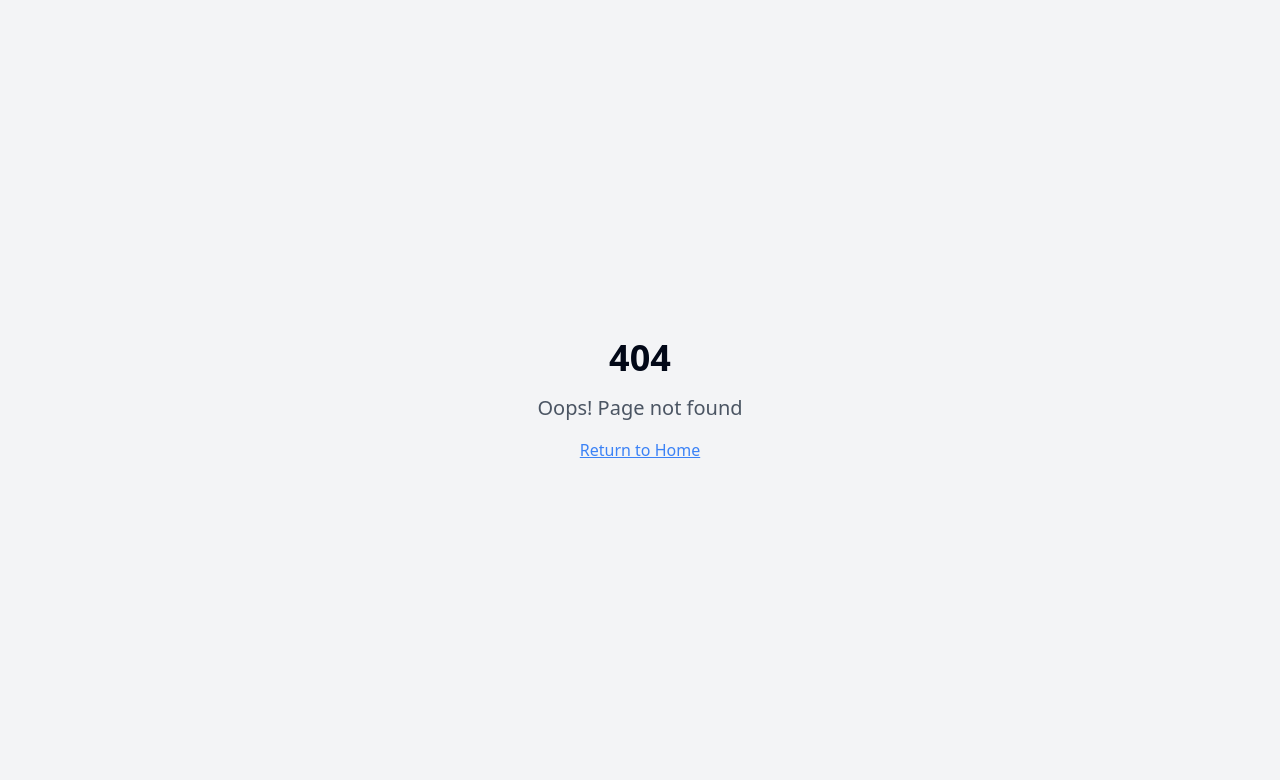
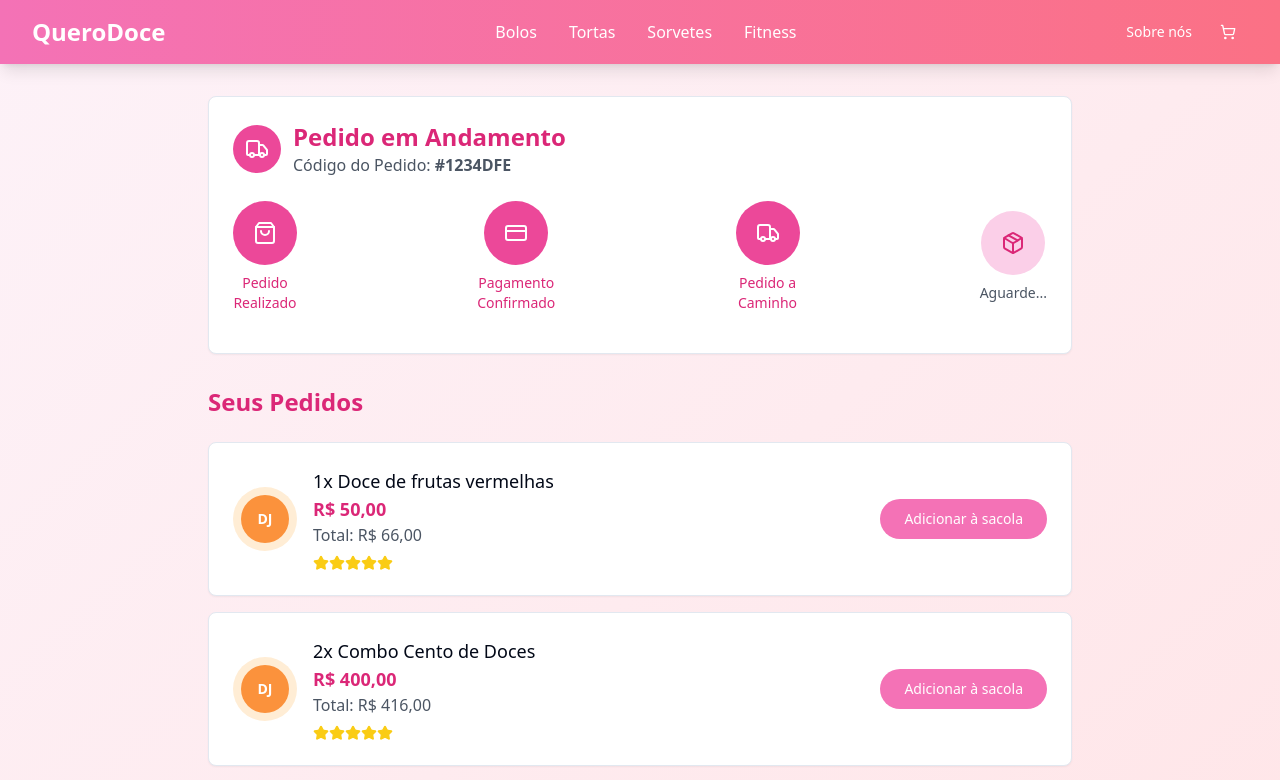
Before and after one commit to AmandaHerbella/quero-doce-projeto, a React (Vite) app: page /order-tracking in a window 1280 px wide. Before the commit this address had no page. Shown: the top 780 px of the page. Built offline with nearby package versions, Linux system fonts and the light colour scheme.

Commit message:
feat: Implement order progress page
Create the order progress page, accessible after checkout completion, displaying order details and progress as per the provided design.

```diff
--- a/src/App.tsx
+++ b/src/App.tsx
@@ -9,6 +9,7 @@ import Index from "./pages/Index";
 import Products from "./pages/Products";
 import ProductDetail from "./pages/ProductDetail";
 import Checkout from "./pages/Checkout";
+import OrderTracking from "./pages/OrderTracking";
 import NotFound from "./pages/NotFound";
 
 const queryClient = new QueryClient();
@@ -25,6 +26,7 @@ const App = () => (
             <Route path="/products" element={<Products />} />
             <Route path="/product/:id" element={<ProductDetail />} />
             <Route path="/checkout" element={<Checkout />} />
+            <Route path="/order-tracking" element={<OrderTracking />} />
             {/* ADD ALL CUSTOM ROUTES ABOVE THE CATCH-ALL "*" ROUTE */}
             <Route path="*" element={<NotFound />} />
           </Routes>
--- a/src/pages/Checkout.tsx
+++ b/src/pages/Checkout.tsx
@@ -32,16 +32,25 @@ const Checkout = () => {
       return;
     }
 
-    console.log('Finalizing order:', {
-      items,
+    const orderData = {
+      orderCode: '#' + Math.random().toString(36).substr(2, 6).toUpperCase(),
+      items: items.map(item => ({
+        id: item.id,
+        name: item.name,
+        price: item.price,
+        quantity: item.quantity,
+        total: item.price * item.quantity
+      })),
       customer: { name: customerName, cpf, address, cep },
       paymentMethod,
       total
-    });
+    };
+
+    console.log('Finalizing order:', orderData);
 
     toast.success('Pedido realizado com sucesso!');
     clearCart();
-    navigate('/');
+    navigate('/order-tracking', { state: { orderData } });
   };
 
   if (items.length === 0) {
--- /dev/null
+++ b/src/pages/OrderTracking.tsx
@@ -0,0 +1,145 @@
+
+import React from 'react';
+import { useLocation, useNavigate } from 'react-router-dom';
+import Header from '../components/Header';
+import Footer from '../components/Footer';
+import { Button } from '@/components/ui/button';
+import { Card } from '@/components/ui/card';
+import { Progress } from '@/components/ui/progress';
+import { ShoppingBag, CreditCard, Truck, Package, Star } from 'lucide-react';
+
+const OrderTracking = () => {
+  const location = useLocation();
+  const navigate = useNavigate();
+
+  // Get order data from navigation state or use default
+  const orderData = location.state?.orderData || {
+    orderCode: '#1234DFE',
+    items: [
+      { id: '1', name: 'Doce de frutas vermelhas', price: 50.00, quantity: 1, total: 66.00 },
+      { id: '2', name: 'Combo Cento de Doces', price: 400.00, quantity: 2, total: 416.00 },
+      { id: '3', name: 'Doce de frutas vermelhas', price: 50.00, quantity: 1, total: 66.00 }
+    ]
+  };
+
+  const steps = [
+    { icon: ShoppingBag, title: 'Pedido\nRealizado', completed: true },
+    { icon: CreditCard, title: 'Pagamento\nConfirmado', completed: true },
+    { icon: Truck, title: 'Pedido a\nCaminho', completed: true },
+    { icon: Package, title: 'Aguarde...', completed: false }
+  ];
+
+  const currentStep = steps.findIndex(step => !step.completed);
+  const progressValue = ((currentStep === -1 ? steps.length : currentStep) / steps.length) * 100;
+
+  return (
+    <div className="min-h-screen bg-gradient-to-br from-pink-50 to-rose-100">
+      <Header />
+
+      <div className="max-w-4xl mx-auto px-4 py-8">
+        {/* Order Status Header */}
+        <Card className="p-6 mb-8">
+          <div className="flex items-center justify-between mb-6">
+            <div className="flex items-center space-x-3">
+              <div className="w-12 h-12 bg-pink-500 rounded-full flex items-center justify-center">
+                <Truck className="h-6 w-6 text-white" />
+              </div>
+              <div>
+                <h1 className="text-2xl font-bold text-pink-600">Pedido em Andamento</h1>
+                <p className="text-gray-600">Código do Pedido: <span className="font-semibold">{orderData.orderCode}</span></p>
+              </div>
+            </div>
+          </div>
+
+          {/* Progress Steps */}
+          <div className="relative">
+            <div className="flex justify-between items-center mb-4">
+              {steps.map((step, index) => {
+                const Icon = step.icon;
+                const isCompleted = step.completed;
+                const isCurrent = index === currentStep;
+
+                return (
+                  <div key={index} className="flex flex-col items-center relative z-10">
+                    <div className={`w-16 h-16 rounded-full flex items-center justify-center mb-2 ${
+                      isCompleted ? 'bg-pink-500 text-white' :
+                      isCurrent ? 'bg-pink-200 text-pink-600' : 'bg-gray-200 text-gray-400'
+                    }`}>
+                      <Icon className="h-6 w-6" />
+                    </div>
+                    <p className={`text-sm text-center whitespace-pre-line font-medium ${
+                      isCompleted ? 'text-pink-600' : 'text-gray-600'
+                    }`}>
+                      {step.title}
+                    </p>
+                  </div>
+                );
+              })}
+            </div>
+
+            {/* Progress Line */}
+            <div className="absolute top-8 left-8 right-8 h-1 bg-gray-200 -z-10">
+              <div
+                className="h-full bg-pink-500 transition-all duration-500"
+                style={{ width: `${progressValue}%` }}
+              />
+            </div>
+          </div>
+        </Card>
+
+        {/* Order Items */}
+        <div className="mb-8">
+          <h2 className="text-2xl font-bold text-pink-600 mb-6">Seus Pedidos</h2>
+
+          <div className="space-y-4">
+            {orderData.items.map((item, index) => (
+              <Card key={index} className="p-6">
+                <div className="flex items-center justify-between">
+                  <div className="flex items-center space-x-4">
+                    <div className="w-16 h-16 bg-orange-100 rounded-full flex items-center justify-center">
+                      <div className="w-12 h-12 bg-orange-400 rounded-full flex items-center justify-center text-white font-bold text-sm">
+                        DJ
+                      </div>
+                    </div>
+
+                    <div className="flex-1">
+                      <p className="font-medium text-lg">{item.quantity}x {item.name}</p>
+                      <p className="text-pink-600 font-bold text-lg">R$ {item.price.toFixed(2).replace('.', ',')}</p>
+                      <p className="text-gray-600">Total: R$ {item.total.toFixed(2).replace('.', ',')}</p>
+
+                      <div className="flex items-center mt-2">
+                        {Array.from({ length: 5 }, (_, i) => (
+                          <Star key={i} className="h-4 w-4 text-yellow-400 fill-current" />
+                        ))}
+                      </div>
+                    </div>
+                  </div>
+
+                  <Button
+                    className="bg-pink-400 hover:bg-pink-500 text-white px-6 py-2 rounded-full"
+                  >
+                    Adicionar à sacola
+                  </Button>
+                </div>
+              </Card>
+            ))}
+          </div>
+        </div>
+
+        {/* Navigation Button */}
+        <div className="text-center">
+          <Button
+            onClick={() => navigate('/products')}
+            className="bg-pink-500 hover:bg-pink-600 text-white px-8 py-3 rounded-full font-semibold"
+          >
+            Continuar Comprando
+          </Button>
+        </div>
+      </div>
+
+      <Footer />
+    </div>
+  );
+};
+
+export default OrderTracking;
```
